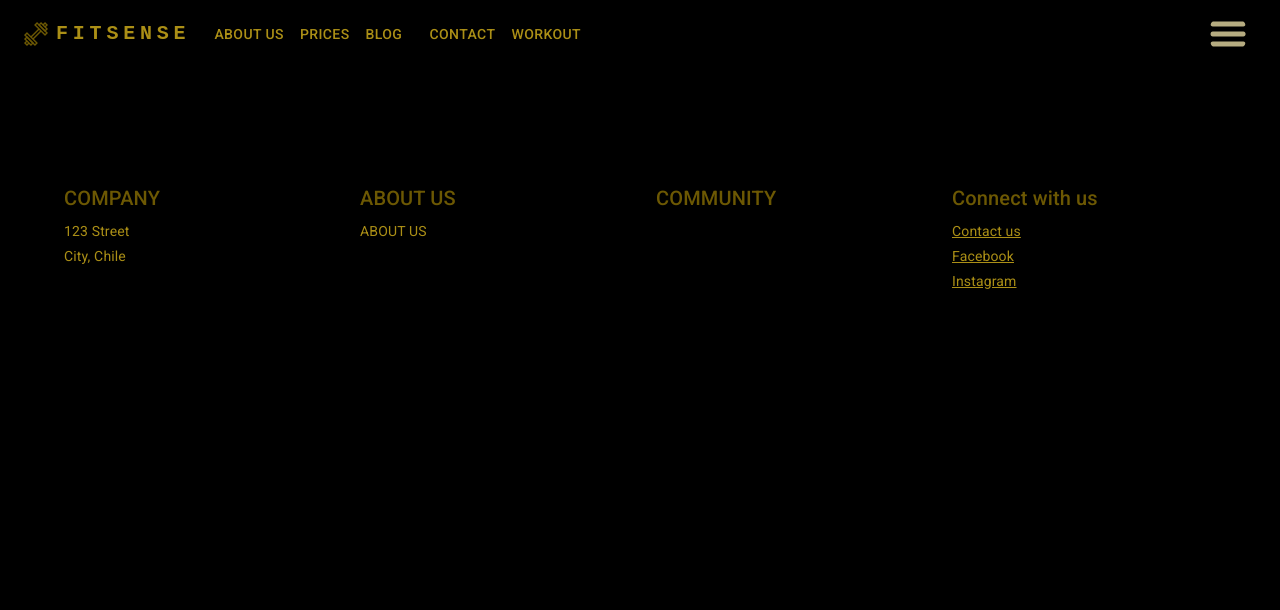
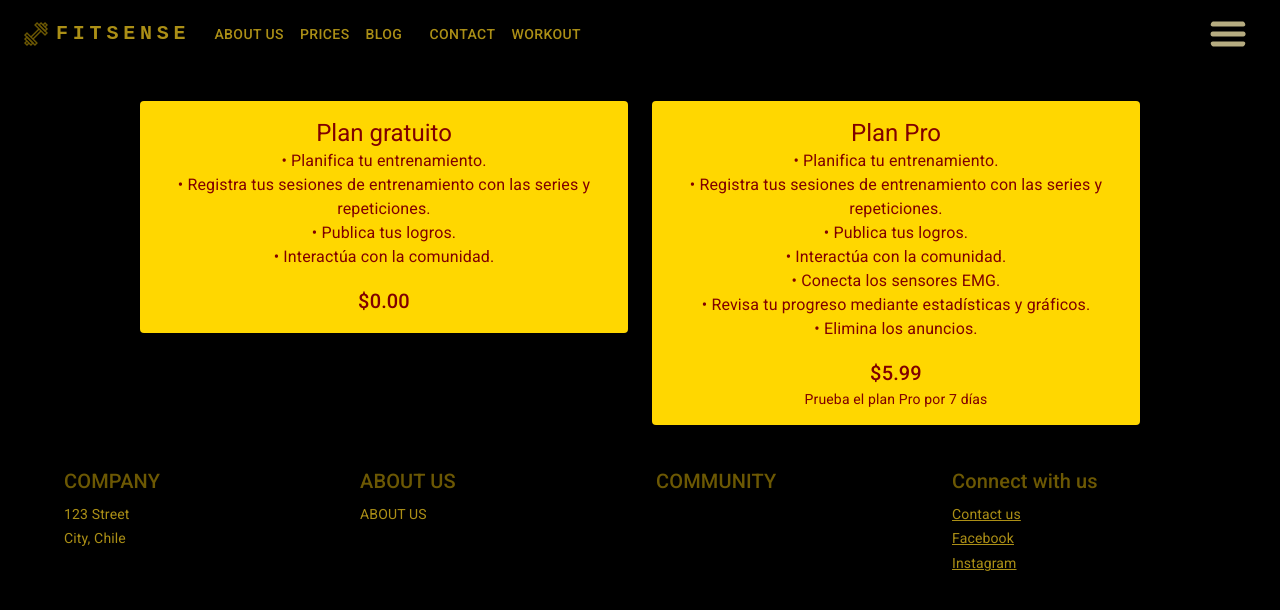
Before and after one commit to Javier-Rivera2311/Gpi_Fitsense, a React (Create React App) app: page /Prices in a window 1280 px wide. Shown: the top 610 px of the page. Built offline with nearby package versions, Linux system fonts and the light colour scheme.

Commit message:
implementacion about y prices

```diff
--- /dev/null
+++ b/src/pages/AboutUs/AboutUs.jsx
@@ -0,0 +1,36 @@
+import * as React from 'react';
+import { styled } from '@mui/material/styles';
+import Box from '@mui/material/Box';
+import Paper from '@mui/material/Paper';
+import Grid from '@mui/material/Unstable_Grid2';
+import Typography from '@mui/material/Typography';
+
+const Item = styled(Paper)(({ theme }) => ({
+    backgroundColor: theme.palette.mode === 'dark' ? '#1A2027' : '#000000',
+    ...theme.typography.body2,
+    padding: theme.spacing(1),
+    textAlign: 'center',
+    color: theme.palette.text.secondary,
+  }));
+
+  function AboutUs() {
+    return (
+      <Box sx={{width: '99%', flexGrow: 1, mt:1  }}>
+        <Typography variant="h4" component="div" gutterBottom sx={{color:'gold', textAlign: 'left'}}>
+          Bienvenido a nuestra página FITSENSE. Aquí encontrarás información sobre nuestro equipo y nuestra misión.
+        </Typography>
+        <Grid container spacing={2}>
+          <Grid xs={12}>
+            <Item>
+              <Typography sx={{color: 'lemonchiffon', textAlign: 'left', mb:2}} variant="h4">Nuestra Misión</Typography>
+              <Typography sx={{color: 'lemonchiffon', textAlign: 'left', mb:4}} variant="h6">En FitSense, creemos en el poder transformador del entrenamiento físico. Nuestra aplicación combina la última tecnología con la pasión por el fitness para ofrecerte una experiencia única que te ayudará a alcanzar tus objetivos de forma efectiva y emocionante. además de poder compartir con la comunidad y directamente con tu entrenador de confianza.</Typography>
+              <Typography sx={{color: 'lemonchiffon', textAlign: 'left', mb:4}} variant="h6">Con FitSense, no se trata solo de hacer ejercicio; se trata de entrenar de manera inteligente. Nuestra aplicación utiliza sensores de electromiografía (EMG) para proporcionarte una retroalimentación precisa sobre la activación muscular durante tu entrenamiento, permitiéndote optimizar cada movimiento y maximizar tu rendimiento.</Typography>
+              <Typography sx={{color: 'lemonchiffon', textAlign: 'left', mb:4}} variant="h5">Únete a nosotros y descubre cómo la combinación de entrenamiento inteligente y tecnología de vanguardia puede llevar tu rendimiento al siguiente nivel.</Typography>
+            </Item>
+          </Grid>
+        </Grid>
+      </Box>
+    );
+  }
+
+  export default AboutUs;
--- a/src/pages/Prices/Prices.jsx
+++ b/src/pages/Prices/Prices.jsx
@@ -1,11 +1,54 @@
-import React from 'react';
+import * as React from 'react';
+import { styled } from '@mui/material/styles';
+import Grid from '@mui/material/Unstable_Grid2';
+import Paper from '@mui/material/Paper';
+import Box from '@mui/material/Box';
+import Typography from '@mui/material/Typography';
 
-const Precios = () => {
+const Item = styled(Paper)(({ theme }) => ({
+  backgroundColor: theme.palette.mode === 'dark' ? '#FFD700' : '#000000',
+  ...theme.typography.body2,
+  padding: theme.spacing(2),
+  textAlign: 'center',
+  color: theme.palette.text.secondary,
+  borderRadius: theme.shape.borderRadius,
+}));
+
+function Prices() {
   return (
-    <div>
-      <h1>Precios</h1>
-    </div>
+    <Box sx={{ width: '100%', display: 'flex', justifyContent: 'center', mt: 4 }}>
+      <Grid container rowSpacing={1} columnSpacing={{ xs: 1, sm: 2, md: 3 }} sx={{ maxWidth: '80%' }}>
+        <Grid item xs={12} md={6}>
+          <Item sx={{ backgroundColor: '#FFD700', color: '#800000' }}>
+            <Typography variant="h5">Plan gratuito</Typography>
+            <Typography variant="body1">• Planifica tu entrenamiento.</Typography>
+            <Typography variant="body1">• Registra tus sesiones de entrenamiento con las series y repeticiones.</Typography>
+            <Typography variant="body1">• Publica tus logros.</Typography>
+            <Typography variant="body1">• Interactúa con la comunidad.</Typography>
+            <Box sx={{ mt: 2 }}>
+              <Typography variant="h6">$0.00</Typography>
+            </Box>
+          </Item>
+        </Grid>
+        <Grid item xs={12} md={6}>
+          <Item sx={{ backgroundColor: '#FFD700', color: '#800000' }}>
+            <Typography variant="h5">Plan Pro</Typography>
+            <Typography variant="body1">• Planifica tu entrenamiento.</Typography>
+            <Typography variant="body1">• Registra tus sesiones de entrenamiento con las series y repeticiones.</Typography>
+            <Typography variant="body1">• Publica tus logros.</Typography>
+            <Typography variant="body1">• Interactúa con la comunidad.</Typography>
+            <Typography variant="body1">• Conecta los sensores EMG.</Typography>
+            <Typography variant="body1">• Revisa tu progreso mediante estadísticas y gráficos.</Typography>
+            <Typography variant="body1">• Elimina los anuncios.</Typography>
+            <Box sx={{ mt: 2 }}>
+              <Typography variant="h6">$5.99</Typography>
+              <Typography variant="body2">Prueba el plan Pro por 7 días</Typography>
+            </Box>
+          </Item>
+        </Grid>
+      </Grid>
+    </Box>
   );
-};
+}
 
-export default Precios;
+export default Prices;
--- a/src/routes/Router.js
+++ b/src/routes/Router.js
@@ -51,6 +51,9 @@ const Workout = Loadable(lazy(() => import("../pages/Workout/Workout")));
 const Tecnica = Loadable(lazy(() => import("../pages/Workout/Tecnica")));
 <Tecnica path="/Tecnica" component={Tecnica} />
 
+const AboutUs = Loadable(lazy(() => import("../pages/AboutUs/AboutUs")));
+<AboutUs path="/AboutUs" component={AboutUs} />
+
 /* ****Routes***** */
 
 const Router = [
@@ -65,6 +68,8 @@ const Router = [
       {path: "Prices",exact: true, element: <Prices/>},
       {path: "Contact",exact: true, element: <Contact/>},
       {path: "Blog",exact: true, element: <ProtectedRoute><Blog/></ProtectedRoute>},
+      {path: "AboutUs",exact: true, element: <AboutUs/>},
+
 
     ],
   },
```
